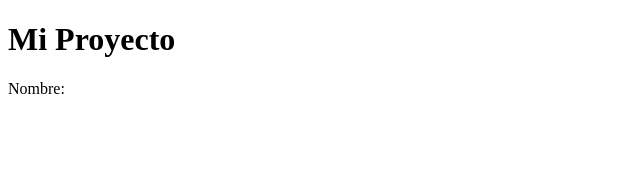
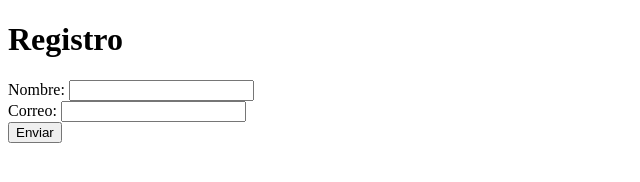
Before and after one commit to Florpunales/preentrega-front-end, a plain HTML site: page index.html in a window 1280 px wide. Shown: the whole page, without its empty margins (0-640 px from the left). Drawn offline with Linux system fonts and the light colour scheme.

Commit message:
actualice formulario

```diff
--- a/index.html
+++ b/index.html
@@ -4,6 +4,7 @@
     <meta charset="UTF-8">
     <meta name="viewport" content="width=device-width, initial-scale=1.0">
     <title>Pre-entrega - Florencia Puñales - </title>
+    <link rel="stylesheet" href="style.css">
     <link rel="preconnect" href="https://fonts.googleapis.com">
     <link rel="preconnect" href="https://fonts.gstatic.com" crossorigin>
     <link href="https://fonts.googleapis.com/css2?family=Roboto:ital,wght@0,100..900;1,100..900&family=Ubuntu:ital,wght@0,300;0,400;0,500;0,700;1,300;1,400;1,500;1,700&display=swap" rel="stylesheet">
@@ -11,12 +12,18 @@
 <body>
 
     <header>
-        <h1> Mi Proyecto </h1>
+        <h1> Registro </h1>
     </header>
 
-<form id="formulario de contacto" novalidate>
+<form action="/registro" method="post" autocomplete="on">
+<label>Nombre: <input type="text" name="nombre" required></label>
+<br>
+<label>Correo: <input type="email" name="correo" required></label>
+<br>
+<button type="submit">Enviar</button>
 
-    <label for="nombre">Nombre:</label>
-
+<input type="hidden" name="_redirect"
+value="https://tusitio.com/gracias.html">
+</form>
 </body>
 </html>
```
